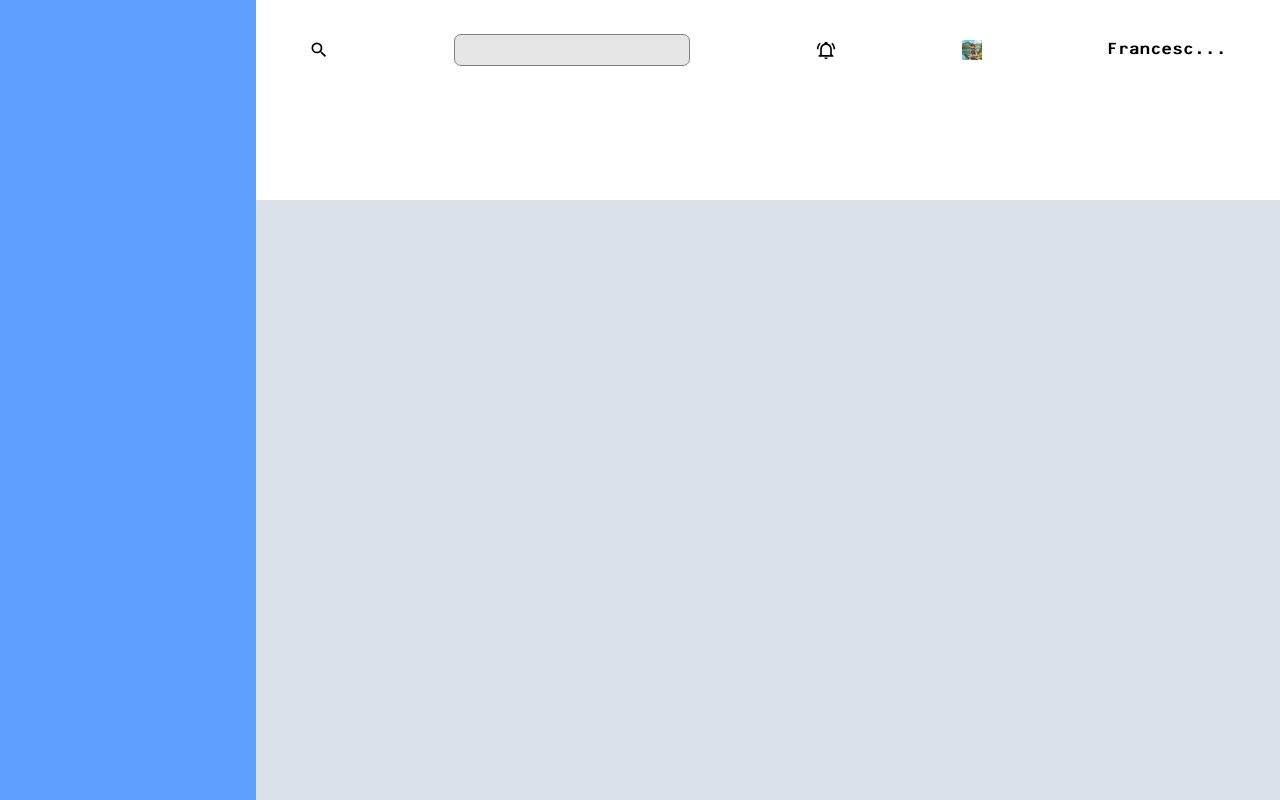
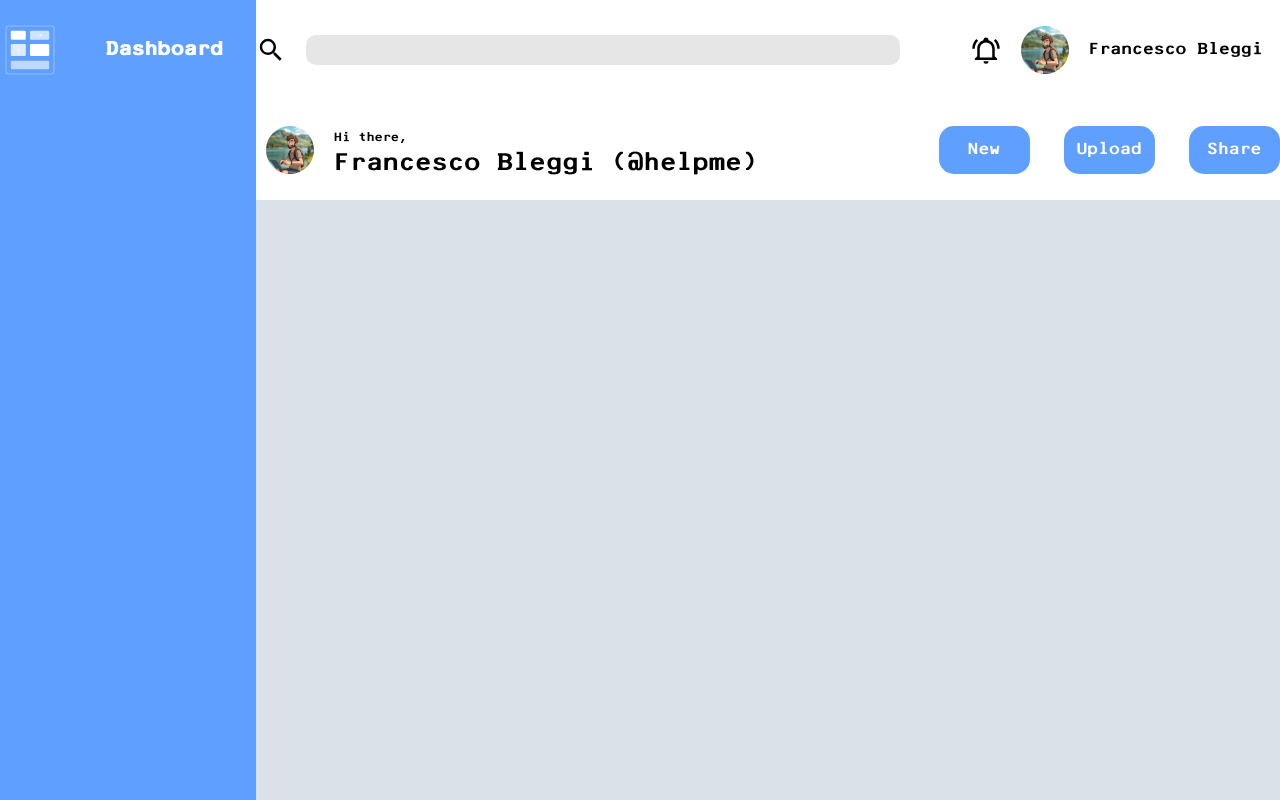
Before and after one commit to DosState/admin-dashboard, a plain HTML site: page index.html in a window 1280 px wide. Drawn offline with Linux system fonts and the light colour scheme.

Commit message:
finish header bar and add elements to branding div

```diff
--- a/dashboard-style.css
+++ b/dashboard-style.css
@@ -55,23 +55,29 @@ body{
     background-color: white;
     grid-column: 2/3;
     display: grid;
-    grid-template: 1fr 1fr/ 3fr 1fr;
+    grid-template: 1fr 1fr/ 2fr 1fr;
 }
 
 .search-bar{
     grid-column: 1/3;
     display: flex;
-    justify-content: space-around;
+    justify-content: space-between;
     align-items: center;
+    align-self: center;
     gap: 20px;
     height: 100%;
+    width: 100%;
+    max-height: 60px;
 }
 
 .search-bar input{
-    padding: 7px;
-    border-radius: 7px;
-    border: 1px solid grey;
+    flex: 3;
+    padding: 10px;
+    border-radius: 10px;
+    height: 50%;
+    border: none;
     background-color: rgba(128,128,128, 0.2);
+    margin-right: clamp(10px, 5%, 400px);
     &:focus{
         background-color: rgba(var(--sidebar-background-rgb), 0.2);
         border: 1px solid rgb(var(--sidebar-background-rgb));
@@ -79,12 +85,87 @@ body{
     }
 }
 
+.search-bar .user-miniature{
+    border-radius: 50%;
+    height: clamp(20px, 80%, 50px);
+    width: auto;
+    object-fit: cover;
+    max-width: none;
+}
+
+.search-bar img{
+    border-radius: 50%;
+    height: clamp(20px, 50%, 50px);
+    width: auto;
+    object-fit: cover;
+    max-width: none;
+}
+
 .search-bar p {
+    flex: 1;
     white-space: nowrap;
     overflow: hidden;
     text-overflow: ellipsis;
-    max-width: 120px; /* Use max-width instead of width */
     flex-shrink: 0;
+}
+
+.user-info{
+    display: flex;
+    justify-content: space-around;
+    align-items: center;
+    align-self:center;
+    padding: 0 10px 0 10px;
+    gap: 20px;
+    height: 100%;
+    width: 100%;
+    max-height: 60px;
+}
+
+.user-info .user-miniature{
+    border-radius: 50%;
+    height: clamp(20px, 80%, 50px);
+    width: auto;
+    object-fit: cover;
+    max-width: none;
+}
+
+.user-info p span{
+    font-size: 0.5em;
+}
+
+.user-info p{
+    flex:1 0 auto;
+    font-size: 1.5em;
+    line-height: 1.2;
+    white-space: nowrap;
+    overflow: hidden;
+    text-overflow: ellipsis;
+}
+
+.buttons{
+    display: flex;
+    justify-content: space-around;
+    align-items: center;
+    align-self:center;
+    gap: 10%;
+    height: 100%;
+    width: 100%;
+    max-height: 60px;
+}
+
+.buttons button{
+    height: 80%;
+    width: 30%;
+    background-color: rgb(var(--sidebar-background-rgb));
+    border-radius: 15px;
+    border: none;
+    color: white;
+    white-space: nowrap;
+    overflow: hidden;
+    text-overflow: ellipsis;
+    &:hover{
+        filter: brightness(0.8)
+    }
 }
 
 .sidebar{
@@ -92,6 +173,31 @@ body{
     grid-row: 1/3;
     display:grid;
     grid-template-rows: 1fr 4fr 3fr;
+}
+
+.branding{
+    display: flex;
+    justify-content: space-around;
+    align-items: center;
+    gap: 5%;
+    color: white;
+    width: 100%;
+}
+
+.branding img{
+    flex: 0 0 auto;
+    height: clamp(20px,60%,100px);
+    width: auto;
+}
+
+.branding h1{
+    flex: 1 1 0; /* Use 0 as flex-basis for proper shrinking */
+    text-align: center;
+    font-size: clamp(0.8rem, 2vw, 1.2rem); /* Much smaller responsive font */
+    min-width: 0; /* Allow shrinking below content size */
+    overflow: hidden;
+    text-overflow: clip;
+    white-space: nowrap;
 }
 
 .main-content{
--- a/index.html
+++ b/index.html
@@ -9,19 +9,29 @@
 <body>
     <div class="header">
         <div class="search-bar">
-            <img src="./src/magnify.svg" alt="search icon" height="20px" width="20px">
+            <img src="./src/magnify.svg" alt="search icon">
             <input type="text" name="search" id="search">
-            <img src="./src/bell-ring-outline.svg" alt="alert icon" height="20px" width="20px">
-            <div class="user-image" width="20px" height="20px">
-                <img src="./src/user-profile-img-cartoon.jpeg" alt="user miniature" height="20px" width="20px">
-            </div>
+            <img src="./src/bell-ring-outline.svg" alt="alert icon">
+            <img src="./src/user-profile-img-cartoon.jpeg" alt="user miniature" class="user-miniature">
             <p>Francesco Bleggi</p>
         </div>
-        <div class="user-info"></div>
-        <div class="buttons"></div>
+        <div class="user-info">
+            <img src="./src/user-profile-img-cartoon.jpeg" alt="user miniature" class="user-miniature">
+            <p><span>Hi there,</span><br>
+                Francesco Bleggi (@helpme)
+            </p>
+        </div>
+        <div class="buttons">
+            <button>New</button>
+            <button>Upload</button>
+            <button>Share</button>
+        </div>
     </div>
     <div class="sidebar">
-        <div class="branding"></div>
+        <div class="branding">
+            <img src="./src/dashboard_logo.svg" alt="dashboard logo">
+            <h1>Dashboard</h1>
+        </div>
         <div class="nav"></div>
         <div class="settings"></div>
     </div>
```
Also changed, not shown: src/dashboard_logo.svg (added).
